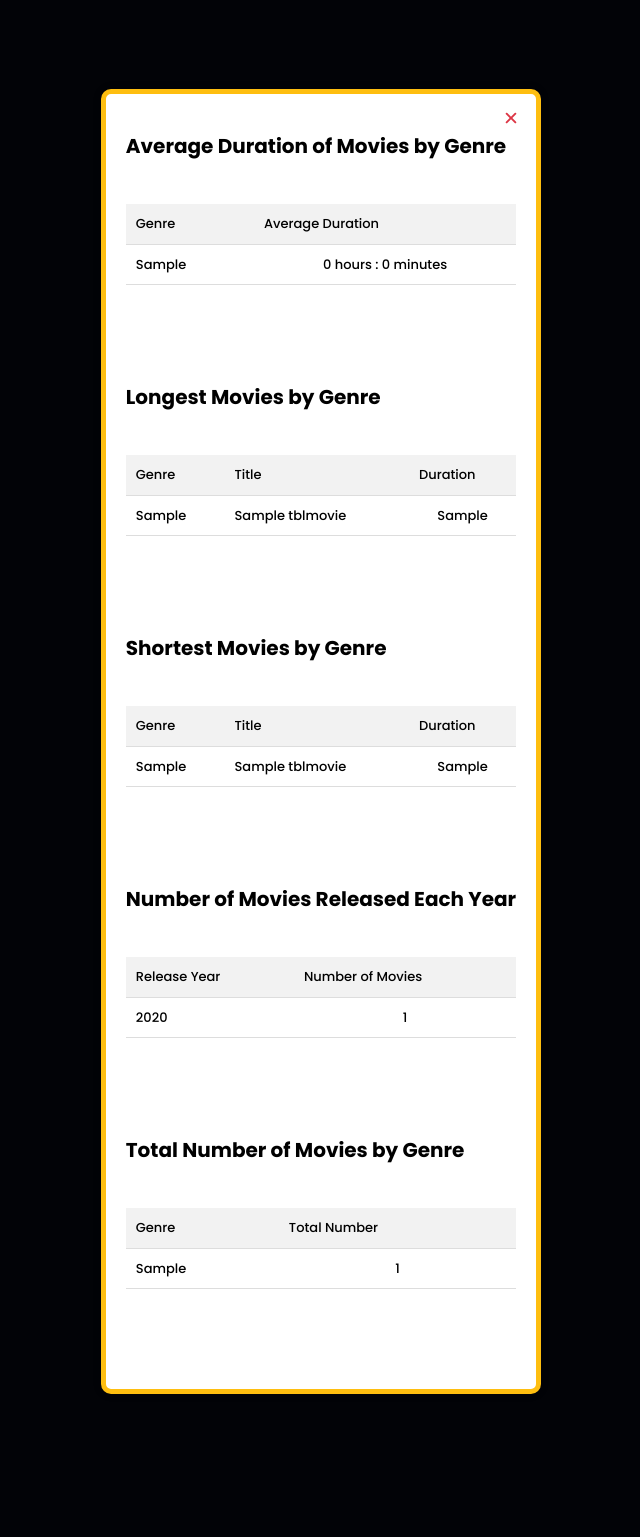
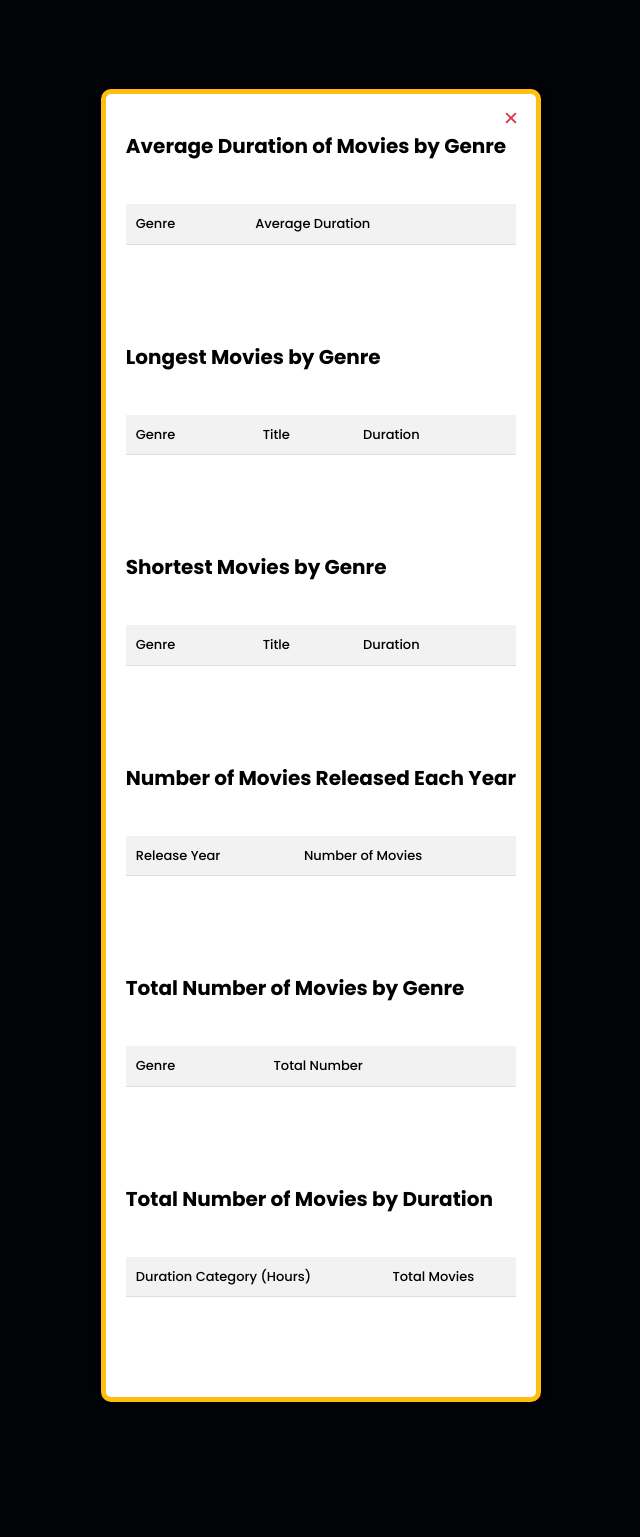
Before and after one commit to jeecoo/PopcornCinema, a PHP site: page /statistics.php in a window 1280 px wide. Shown: the part 111-1648 px from the top of the page, without its empty margins (319-959 px from the left). Run offline with PHP 8.4, Linux system fonts and the light colour scheme; the visitor is signed in with stand-in values (Sample User, id 1); tables that the repository leaves empty or names only in its code hold one stand-in row (values such as "Sample post"); lists and menus that the app fills with data are empty.

Commit message:
stats, charts, and isDeleted implemented

```diff
--- a/charts.php
+++ b/charts.php
@@ -40,7 +40,7 @@
             <?php
                 include 'connect.php';
 
-                $genreDistributionQuery = "SELECT genre, COUNT(*) as count FROM tblmovie GROUP BY genre";
+                $genreDistributionQuery = "SELECT genre, COUNT(*) as count FROM tblmovie WHERE isDeleted = 0 GROUP BY genre";
                 $genreDistributionResult = $connection->query($genreDistributionQuery);
 
                 $genreLabels = [];
--- a/delete.php
+++ b/delete.php
@@ -7,7 +7,7 @@
 
     if(isset($_GET['id'])) {
         $movieId = $_GET['id'];
-        $sql = "DELETE FROM tblmovie WHERE movieid = $movieId";
+        $sql = "UPDATE tblmovie SET isDeleted = 1 WHERE movieid = $movieId";
 
         if ($connection->query($sql) === TRUE) {
             echo "Record deleted successfully";
--- a/movie.php
+++ b/movie.php
@@ -48,7 +48,7 @@
                     die("Connection failed: " . $connection->connect_error);
                 }
 
-                $sql = "SELECT * FROM tblmovie";
+                $sql = "SELECT * FROM tblmovie WHERE isDeleted = 0";
                 $result = $connection->query($sql);
 
                 if(!$result){
--- a/statistics.php
+++ b/statistics.php
@@ -48,7 +48,7 @@
                             die("Connection failed: " . $connection->connect_error);
                         }
 
-                        $avgDurationByGenreQuery = "SELECT genre, AVG(TIME_TO_SEC(duration))/60 AS average_duration_minutes FROM tblmovie GROUP BY genre";
+                        $avgDurationByGenreQuery = "SELECT genre, AVG(TIME_TO_SEC(duration))/60 AS average_duration_minutes FROM tblmovie WHERE isDeleted = 0 GROUP BY genre";
                         $avgDurationByGenreResult = $connection->query($avgDurationByGenreQuery);
 
                         if(!$avgDurationByGenreResult){
@@ -94,7 +94,7 @@
                         die("Connection failed: " . $connection->connect_error);
                     }
 
-                    $longestMoviesByGenreQuery = "SELECT genre, title, duration FROM tblmovie WHERE (genre, duration) IN (SELECT genre, MAX(duration) FROM tblmovie GROUP BY genre)";
+                    $longestMoviesByGenreQuery = "SELECT genre, title, duration FROM tblmovie WHERE isDeleted = 0 AND (genre, duration) IN (SELECT genre, MAX(duration) FROM tblmovie GROUP BY genre)";
                     $longestMoviesByGenreResult = $connection->query($longestMoviesByGenreQuery);
 
                     if(!$longestMoviesByGenreResult){
@@ -140,7 +140,7 @@
                         die("Connection failed: " . $connection->connect_error);
                     }
 
-                    $longestMoviesByGenreQuery = "SELECT genre, title, duration FROM tblmovie WHERE (genre, duration) IN (SELECT genre, MIN(duration) FROM tblmovie GROUP BY genre)";
+                    $longestMoviesByGenreQuery = "SELECT genre, title, duration FROM tblmovie WHERE isDeleted = 0 AND (genre, duration) IN (SELECT genre, MIN(duration) FROM tblmovie GROUP BY genre)";
                     $longestMoviesByGenreResult = $connection->query($longestMoviesByGenreQuery);
 
                     if(!$longestMoviesByGenreResult){
@@ -184,7 +184,7 @@
                         die("Connection failed: " . $connection->connect_error);
                     }
 
-                    $moviesReleasedPerYearQuery = "SELECT YEAR(releasedate) AS release_year, COUNT(*) AS num_movies FROM tblmovie GROUP BY YEAR(releasedate)";
+                    $moviesReleasedPerYearQuery = "SELECT YEAR(releasedate) AS release_year, COUNT(*) AS num_movies FROM tblmovie WHERE isDeleted = 0 GROUP BY YEAR(releasedate)";
                     $moviesReleasedPerYearResult = $connection->query($moviesReleasedPerYearQuery);
 
                     if(!$moviesReleasedPerYearResult){
@@ -207,8 +207,6 @@
         </div>
 
 
-
-
             <div class="table" style="margin-bottom:80px;">
                 <h2>Total Number of Movies by Genre</h2>
                 <br>
@@ -227,7 +225,7 @@
                             die("Connection failed: " . $connection->connect_error);
                         }
 
-                    $sql = "SELECT genre, COUNT(*) AS total FROM tblmovie GROUP BY genre";
+                        $sql = "SELECT genre, COUNT(*) AS total FROM tblmovie WHERE isDeleted = 0 GROUP BY genre" ;
                         $result = $connection->query($sql);
 
                         if(!$result){
@@ -246,6 +244,45 @@
                     </tbody>
                 </table>
             </div>
+
+
+            <div class="table" style="margin-bottom:80px;">
+                <h2>Total Number of Movies by Duration</h2>
+                <br>
+                <table>
+                    <thead>
+                        <tr>
+                            <th>Duration Category (Hours)</th>
+                            <th>Total Movies</th>
+                        </tr>
+                    </thead>
+                    <tbody>
+                        <?php
+                            $durationCategoriesQuery = "
+                                SELECT
+                                    CONCAT(HOUR(duration), ' Hours') AS duration_category,
+                                    COUNT(*) AS total_movies
+                                FROM
+                                    tblmovie
+                                WHERE isDeleted = 0
+                                GROUP BY
+                                    HOUR(duration);
+                            ";
+
+                            // Execute the query
+                            $durationCategoriesResult = $connection->query($durationCategoriesQuery);
+
+                            // Display the results
+                            while ($row = $durationCategoriesResult->fetch_assoc()) {
+                                echo "<tr>";
+                                echo "<td>" . $row['duration_category'] . "</td>";
+                                echo "<td>" . $row['total_movies'] . "</td>";
+                                echo "</tr>";
+                            }
+                        ?>
+                    </tbody>
+                </table>
+            </div>
         </div>
     </div>
 </body>
```
Lines whose indentation alone changed are shown as unchanged.
